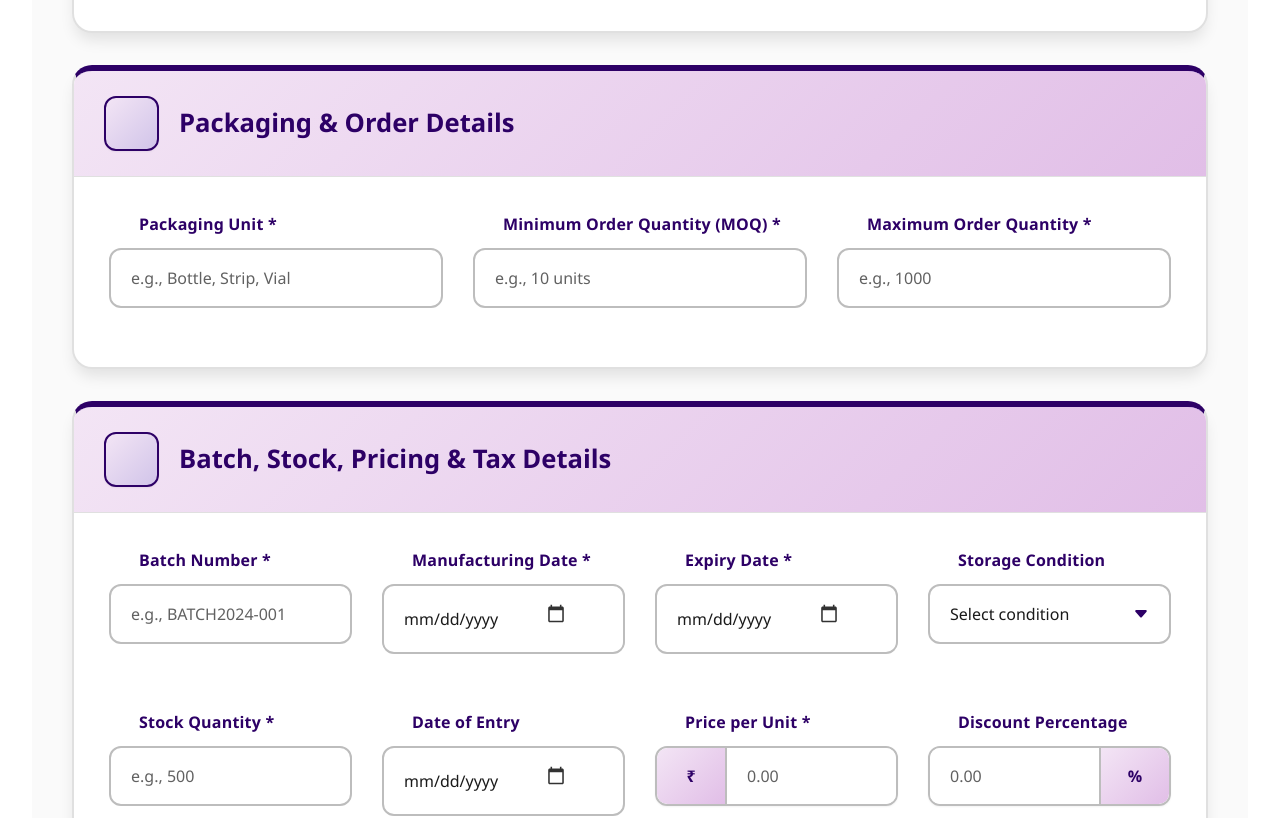
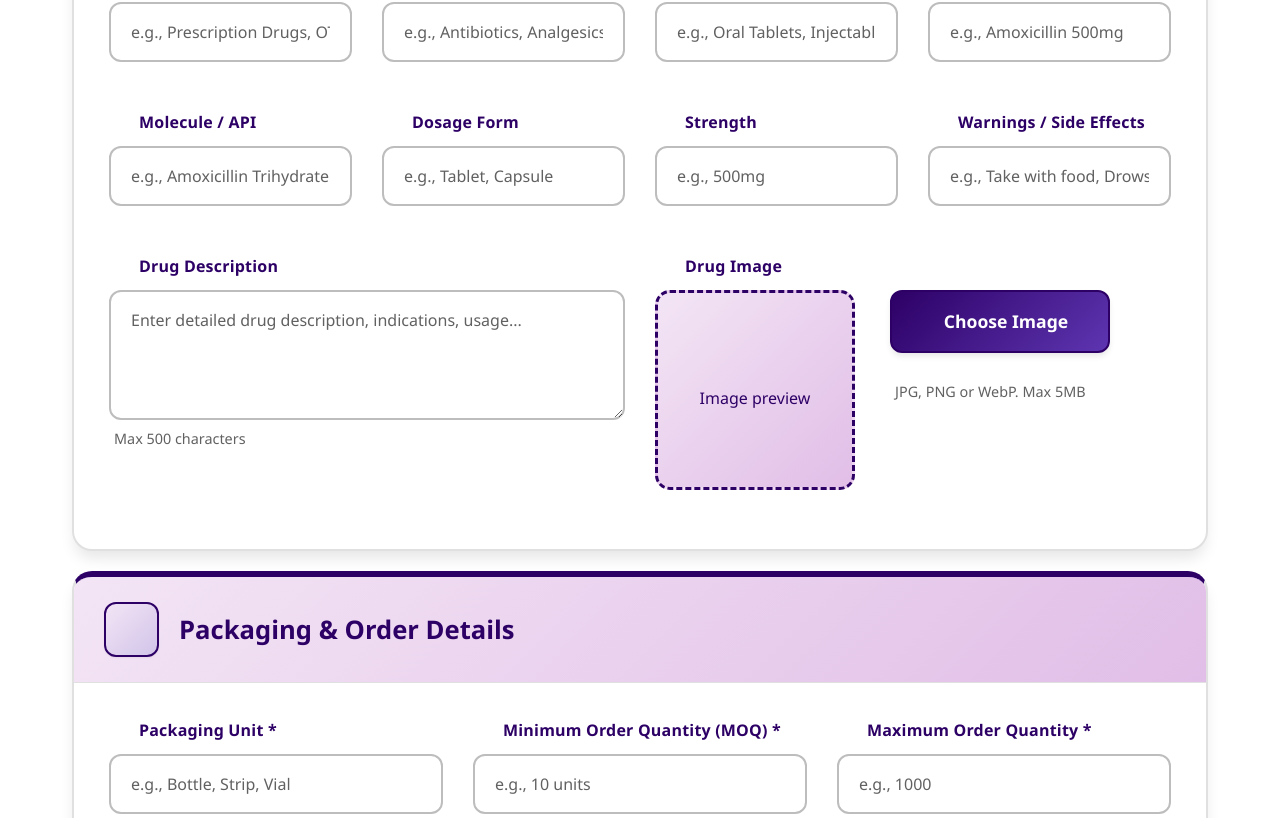
Before and after one commit to Itadmintiameds/pharma-aggregator-client, a Next.js app: page /ProductOnboarding in a window 1280 px wide. Shown: the part 773-1591 px from the top of the page. Built offline with nearby package versions, Linux system fonts and the light colour scheme.

Commit message:
Header added in seller register page

```diff
--- a/app/ProductOnboarding/ConsumableProductForm.tsx
+++ b/app/ProductOnboarding/ConsumableProductForm.tsx
@@ -4,6 +4,7 @@ import React, { useState, ChangeEvent, FormEvent } from 'react';
 import { BaseFormData, FormErrors } from './page';
 
 interface ConsumableFormData extends BaseFormData {
+  // Consumable specific fields
   molecule: string;
   dosageForm: string;
   strength: string;
@@ -56,27 +57,41 @@ function ConsumableProductForm() {
     if (type === 'file') {
       const fileInput = e.target as HTMLInputElement;
       const file = fileInput.files?.[0] || null;
-      setFormData(prev => ({ ...prev, [name]: file }));
+      setFormData(prev => ({
+        ...prev,
+        [name]: file
+      }));
 
+      // Create image preview
       if (file) {
         const reader = new FileReader();
-        reader.onloadend = () => setImagePreview(reader.result as string);
+        reader.onloadend = () => {
+          setImagePreview(reader.result as string);
+        };
         reader.readAsDataURL(file);
       } else {
         setImagePreview(null);
       }
     } else {
-      setFormData(prev => ({ ...prev, [name]: value }));
+      setFormData(prev => ({
+        ...prev,
+        [name]: value
+      }));
     }
 
+    // Clear error when user starts typing
     if (errors[name]) {
-      setErrors(prev => ({ ...prev, [name]: '' }));
+      setErrors(prev => ({
+        ...prev,
+        [name]: ''
+      }));
     }
   };
 
   const validateForm = () => {
     const newErrors: FormErrors = {};
 
+    // Required fields
     const requiredFields: (keyof ConsumableFormData)[] = [
       'productCategory', 'productName', 'packagingUnit',
       'moq', 'stockQuantity', 'pricePerUnit', 'gstPercentage',
@@ -89,6 +104,7 @@ function ConsumableProductForm() {
       }
     });
 
+    // Date validation
     if (formData.manufacturingDate && formData.expiryDate) {
       const manufacturing = new Date(formData.manufacturingDate);
       const expiry = new Date(formData.expiryDate);
@@ -97,6 +113,7 @@ function ConsumableProductForm() {
       }
     }
 
+    // Quantity validation
     if (formData.moq && formData.maxOrderQuantity) {
       const moqNum = parseInt(formData.moq);
       const maxOrderNum = parseInt(formData.maxOrderQuantity);
@@ -111,9 +128,11 @@ function ConsumableProductForm() {
 
   const handleSubmit = (e: FormEvent) => {
     e.preventDefault();
+
     if (validateForm()) {
       console.log('Consumable form submitted:', formData);
       alert('Consumable product registered successfully!');
+      // API call here
     }
   };
 
@@ -244,13 +263,140 @@ function ConsumableProductForm() {
             </div>
           </div>
 
-          {/* ... Rest of the form structure remains similar but with po- classes ... */}
+          <div className="po-row po-mb-3">
+            <div className="po-col-md-3">
+              <div className="po-form-group">
+                <label htmlFor="molecule" className="po-form-label">
+                  <i className="fas fa-atom po-label-icon"></i>
+                  Molecule / API
+                </label>
+                <input
+                  type="text"
+                  id="molecule"
+                  name="molecule"
+                  className="po-form-control"
+                  placeholder="e.g., Amoxicillin Trihydrate"
+                  value={formData.molecule}
+                  onChange={handleChange}
+                />
+              </div>
+            </div>
 
+            <div className="po-col-md-3">
+              <div className="po-form-group">
+                <label htmlFor="dosageForm" className="po-form-label">
+                  <i className="fas fa-prescription-bottle-alt po-label-icon"></i>
+                  Dosage Form
+                </label>
+                <input
+                  type="text"
+                  id="dosageForm"
+                  name="dosageForm"
+                  className="po-form-control"
+                  placeholder="e.g., Tablet, Capsule"
+                  value={formData.dosageForm}
+                  onChange={handleChange}
+                />
+              </div>
+            </div>
+
+            <div className="po-col-md-3">
+              <div className="po-form-group">
+                <label htmlFor="strength" className="po-form-label">
+                  <i className="fas fa-weight po-label-icon"></i>
+                  Strength
+                </label>
+                <input
+                  type="text"
+                  id="strength"
+                  name="strength"
+                  className="po-form-control"
+                  placeholder="e.g., 500mg"
+                  value={formData.strength}
+                  onChange={handleChange}
+                />
+              </div>
+            </div>
+
+            <div className="po-col-md-3">
+              <div className="po-form-group">
+                <label htmlFor="warnings" className="po-form-label">
+                  <i className="fas fa-exclamation-triangle po-label-icon"></i>
+                  Warnings / Side Effects
+                </label>
+                <input
+                  type="text"
+                  id="warnings"
+                  name="warnings"
+                  className="po-form-control"
+                  placeholder="e.g., Take with food, Drowsiness may occur"
+                  value={formData.warnings}
+                  onChange={handleChange}
+                />
+              </div>
+            </div>
+          </div>
+
+          <div className="po-row">
+            <div className="po-col-md-6">
+              <div className="po-form-group">
+                <label htmlFor="productDescription" className="po-form-label">
+                  <i className="fas fa-file-alt po-label-icon"></i>
+                  Drug Description
+                </label>
+                <textarea
+                  id="productDescription"
+                  name="productDescription"
+                  className="po-form-control"
+                  placeholder="Enter detailed drug description, indications, usage..."
+                  rows={3}
+                  value={formData.productDescription}
+                  onChange={handleChange}
+                />
+                <small className="po-form-text po-text-muted">Max 500 characters</small>
+              </div>
+            </div>
+
+            <div className="po-col-md-6">
+              <div className="po-form-group">
+                <label htmlFor="productImage" className="po-form-label">
+                  <i className="fas fa-image po-label-icon"></i>
+                  Drug Image
+                </label>
+                <div className="po-image-upload-container">
+                  <div className="po-image-preview">
+                    {imagePreview ? (
+                      <img src={imagePreview} alt="Preview" className="po-preview-image" />
+                    ) : (
+                      <div className="po-preview-placeholder">
+                        <i className="fas fa-image"></i>
+                        <span>Image preview</span>
+                      </div>
+                    )}
+                  </div>
+                  <div className="po-upload-controls">
+                    <label htmlFor="productImage" className="po-upload-btn">
+                      <i className="fas fa-upload"></i> Choose Image
+                      <input
+                        type="file"
+                        id="productImage"
+                        name="productImage"
+                        className="po-d-none"
+                        accept=".jpg,.jpeg,.png,.webp"
+                        onChange={handleChange}
+                      />
+                    </label>
+                    <small className="po-form-text po-d-block po-mt-2">JPG, PNG or WebP. Max 5MB</small>
+                  </div>
+                </div>
+              </div>
+            </div>
+          </div>
         </div>
       </div>
 
       {/* Packaging & Order Details Card */}
-      <div className="po-form-card po-card-secondary po-mt-4">
+      <div className="po-form-card po-card-secondary">
         <div className="po-card-header">
           <div className="po-card-icon">
             <i className="fas fa-box"></i>
@@ -329,7 +475,7 @@ function ConsumableProductForm() {
       </div>
 
       {/* Batch, Stock, Pricing & Tax Details Card */}
-      <div className="po-form-card po-card-accent po-mt-4">
+      <div className="po-form-card po-card-accent">
         <div className="po-card-header">
           <div className="po-card-icon">
             <i className="fas fa-chart-line"></i>
@@ -338,7 +484,6 @@ function ConsumableProductForm() {
         </div>
 
         <div className="po-card-body">
-          {/* Batch Details Row */}
           <div className="po-row po-mb-4">
             <div className="po-col-md-3">
               <div className="po-form-group">
@@ -425,7 +570,6 @@ function ConsumableProductForm() {
             </div>
           </div>
 
-          {/* Stock & Pricing Row */}
           <div className="po-row po-mb-4">
             <div className="po-col-md-3">
               <div className="po-form-group">
@@ -521,7 +665,6 @@ function ConsumableProductForm() {
             </div>
           </div>
 
-          {/* Tax Row */}
           <div className="po-row">
             <div className="po-col-md-3">
               <div className="po-form-group">
--- a/app/ProductOnboarding/page.tsx
+++ b/app/ProductOnboarding/page.tsx
@@ -4,6 +4,7 @@ import React, { useState } from 'react';
 import './product.css';
 import ConsumableProductForm from './ConsumableProductForm';
 import NonConsumableProductForm from './NonConsumableProductForm';
+import Header from '../components/Header';
 
 type ProductType = 'consumable' | 'non-consumable';
 
@@ -39,6 +40,7 @@ function ProductOnboarding() {
   const [productType, setProductType] = useState<ProductType>('consumable');
 
   return (
+    <><Header />
     <div className="po-seller-register-container">
       {/* Product Type Toggle */}
       <div className="po-product-type-toggle">
@@ -84,6 +86,7 @@ function ProductOnboarding() {
         <NonConsumableProductForm />
       )}
     </div>
+    </>
   );
 }
 
--- a/app/ProductOnboarding/product.css
+++ b/app/ProductOnboarding/product.css
@@ -29,7 +29,7 @@
   max-width: 95vw;
   margin: 0 auto;
   padding: 30px 40px;
-  background-color: var(--po-background-light);
+  /* background-color: var(--po-background-light); */
   min-height: 100vh;
   width: 100%;
   box-sizing: border-box;
--- a/app/SellerRegister/page.tsx
+++ b/app/SellerRegister/page.tsx
@@ -4,6 +4,7 @@ import React, { useEffect, useState } from "react";
 import "bootstrap/dist/css/bootstrap.min.css";
 import "bootstrap-icons/font/bootstrap-icons.css";
 import OtpVerification from "./OtpVerification";
+import Header from "../components/Header";
 
 
 export default function Design() {
@@ -144,6 +145,7 @@ export default function Design() {
 
   return (
     <div className="phsr-root">
+      <Header/>
       <div className="phsr-container my-5">
         <div className="phsr-onboarding-hero-sm phsr-mb-4">
           <div className="phsr-hero-glass-sm d-flex align-items-center justify-content-between px-4">
```
Also changed, not shown: app/SellerRegister/Design.css (+6 -1 lines).
